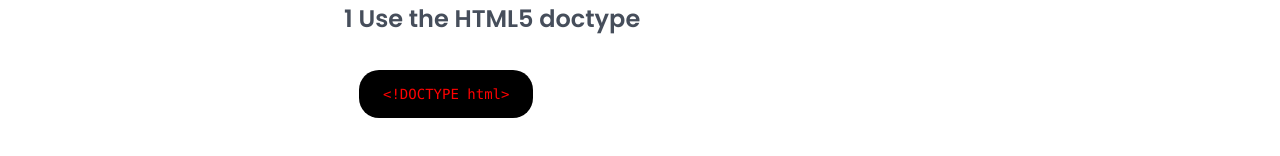
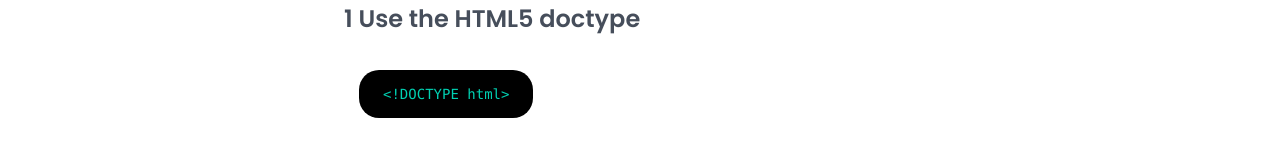
Before and after one commit to codearclab/codearc, a website: page _site/docs-pages/intro.html in a window 1280 px wide. Shown: the part 432-588 px from the top of the page. Drawn offline with Linux system fonts and the light colour scheme.

Commit message:
Update intro.html

```diff
--- a/_site/docs-pages/intro.html
+++ b/_site/docs-pages/intro.html
@@ -94,7 +94,7 @@
               <h2 class="mt-1">Code Requirement</h2>
               <p>For Codearc to work correctly, you need to make your webpage responsive.</p>
               <h3 class="mt-2 mb-5">1 Use the HTML5 doctype</h3>
-              <code style="margin-left: 15px; border-radius: 20px; color: red;" class="py-3 px-4 bg-black">&lt;!DOCTYPE html&gt;</code>
+              <code style="margin-left: 15px; border-radius: 20px; color: hsl(171, 100%, 41%)" class="py-3 px-4 bg-black">&lt;!DOCTYPE html&gt;</code>
             </p>
 					</section>
         </header>
```
